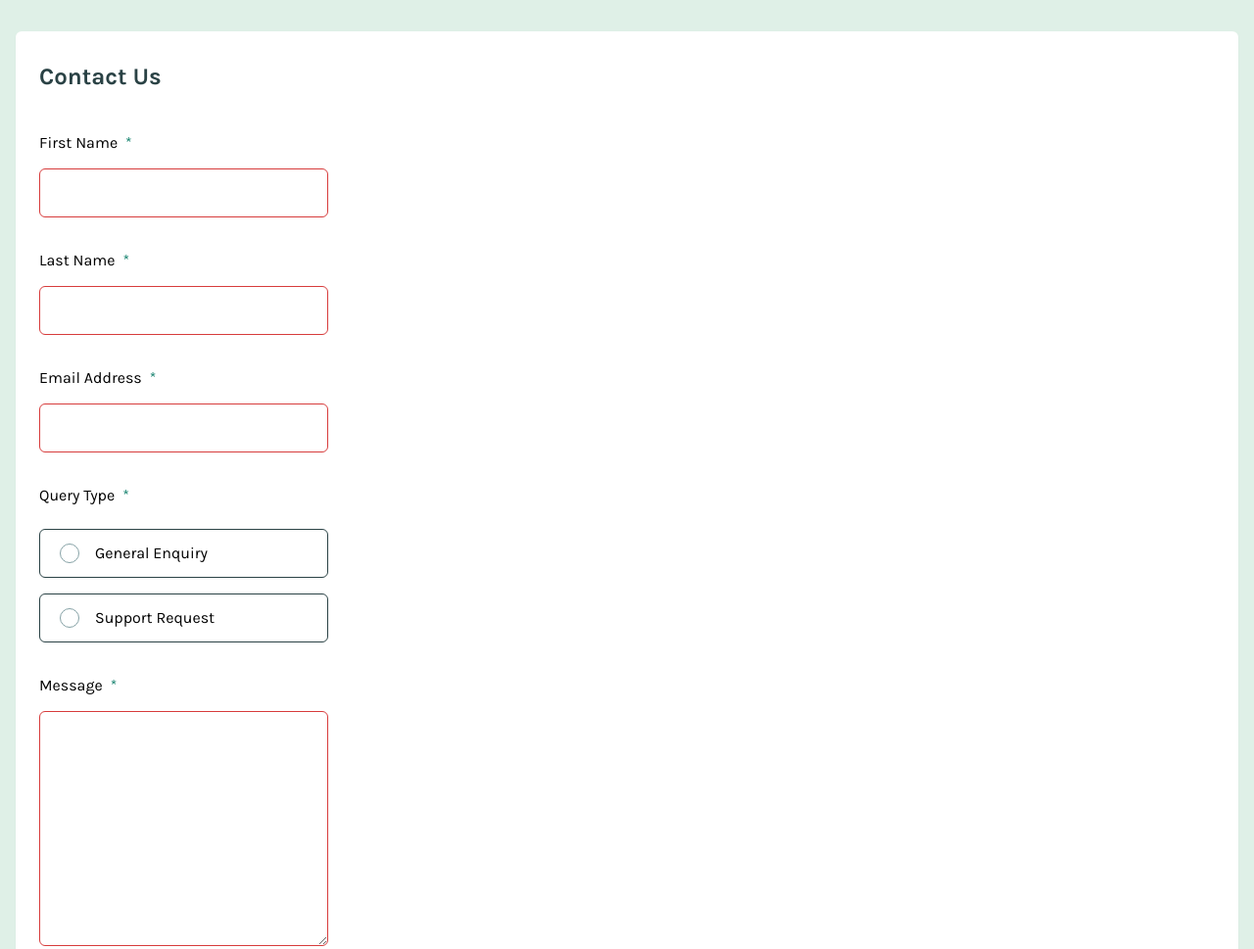
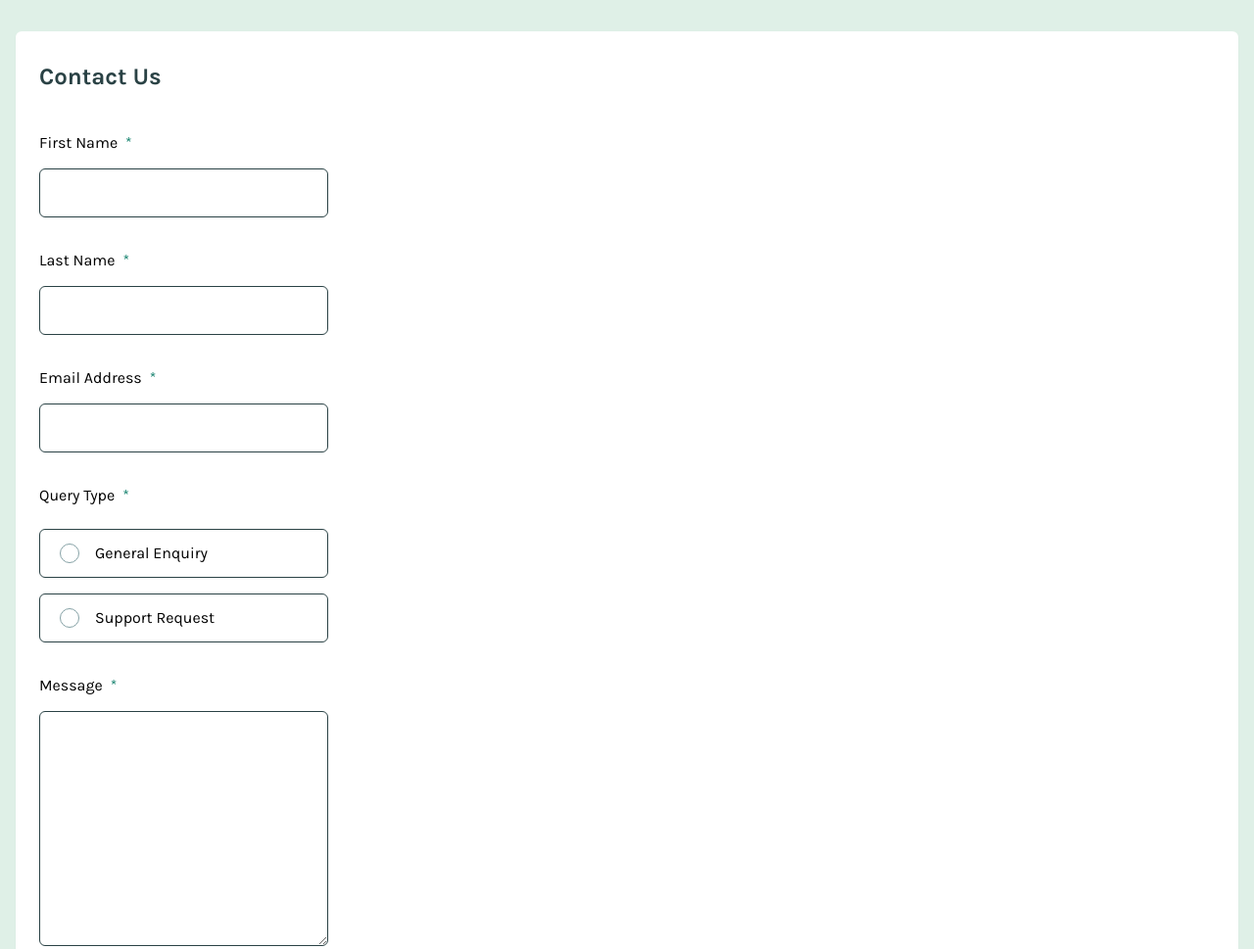
Before and after one commit to Abaljerind/contact-form-main, a website: page index.html in a window 1280 px wide. Shown: the top 969 px of the page at 98% size. Drawn offline with Linux system fonts and the light colour scheme.

Commit message:
rm error state using tailwindcss

```diff
--- a/index.html
+++ b/index.html
@@ -38,7 +38,7 @@
                 name="firstName"
                 id="firstName"
                 required
-                class="h-[50px] w-[295px] cursor-pointer rounded-md border border-grey-xl px-3 text-xl outline-none invalid:border-redd hover:border-green-md focus:border-green-md active:border-green-md"
+                class="h-[50px] w-[295px] cursor-pointer rounded-md border border-grey-xl px-3 text-xl outline-none hover:border-green-md focus:border-green-md active:border-green-md"
               />
               <p id="firstNameInvalid" class="mt-2 hidden text-base text-redd">
                 This field is required
@@ -55,7 +55,7 @@
                 name="lastName"
                 id="lastName"
                 required
-                class="h-[50px] w-[295px] cursor-pointer rounded-md border border-grey-xl px-3 text-xl outline-none invalid:border-redd hover:border-green-md focus:border-green-md active:border-green-md"
+                class="h-[50px] w-[295px] cursor-pointer rounded-md border border-grey-xl px-3 text-xl outline-none hover:border-green-md focus:border-green-md active:border-green-md"
               />
               <p id="lastNameInvalid" class="mt-2 hidden text-base text-redd">
                 This field is required
@@ -73,7 +73,7 @@
               name="email"
               id="email"
               required
-              class="h-[50px] w-[295px] cursor-pointer rounded-md border border-grey-xl px-3 text-xl outline-none invalid:border-redd hover:border-green-md focus:border-green-md active:border-green-md"
+              class="h-[50px] w-[295px] cursor-pointer rounded-md border border-grey-xl px-3 text-xl outline-none hover:border-green-md focus:border-green-md active:border-green-md"
             />
             <p id="emailInvalid" class="mt-2 hidden text-base text-redd">
               Please enter a valid email address
@@ -126,7 +126,7 @@
               name="message"
               id="message"
               required
-              class="h-60 w-[295px] cursor-pointer rounded-md border border-grey-xl px-3 py-2 text-xl outline-none invalid:border-redd hover:border-green-md focus:border-green-md active:border-green-md"
+              class="h-60 w-[295px] cursor-pointer rounded-md border border-grey-xl px-3 py-2 text-xl outline-none hover:border-green-md focus:border-green-md active:border-green-md"
             ></textarea>
             <p id="messageInvalid" class="mt-2 hidden text-base text-redd">
               This field is required
```
Also changed, not shown: src/css/output.css.
